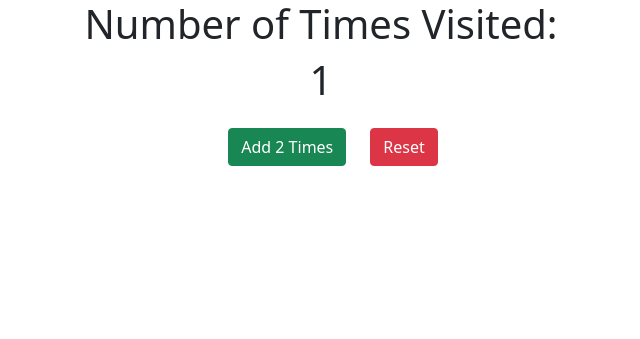
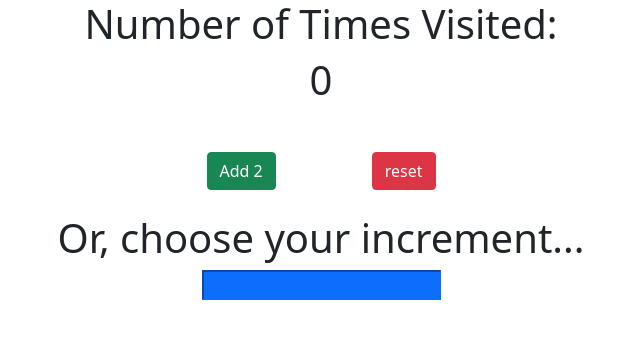
Before and after one commit to SarahMunson/python, a Flask app: page / in a window 1280 px wide. Shown: the top 339 px of the page, without its empty margins (319-959 px from the left). Run offline with Flask 2, Linux system fonts and the light colour scheme.

Commit message:
counter finished

```diff
--- a/w1d5/counter/server.py
+++ b/w1d5/counter/server.py
@@ -5,22 +5,28 @@ app.secret_key = 'keep it safe'
 
 @app.route('/')
 def main():
+    if 'counter' not in session:
+        session['counter'] = 0
+    else:
+        session['counter'] += 1
     return render_template('index.html')
-
-# @app.route('/', method=['POST'])
-# def main():
-#     return redirect('/tracker')
 
 @app.route('/tracker')
 def tracker():
-#     if 'key_name' in session:
-#       print('key exists!')
-# else:
-#     print("key 'key_name' does NOT exist")
+    session['counter'] += 1
+    return redirect('/')
 
-    session['username'] = request.form['name']
-    session['useremail'] = request.form['email']
-    return render_template('counter.html')
+@app.route('/reset')
+def reset():
+    session.clear()
+    return redirect('/')
+
+@app.route('/choose', methods=['POST'])
+def choose():
+    session['choose'] = int(request.form['choose'])
+    session['counter'] += session['choose'] - 1
+    return redirect('/')
+
 
 
 if __name__ == "__main__":
--- a/w1d5/counter/templates/index.html
+++ b/w1d5/counter/templates/index.html
@@ -9,15 +9,21 @@
 
 </head>
 <body>
-    <div class="counter text-center">
+    <div class="text-center">
         <h1>Number of Times Visited:</h1>
-        <div class="counter h1"> 1 </div>
+        <div class="h1">
+            {{session['counter']}}
+        </div>
     </div>
     <div class="d-flex justify-content-sm-center mt-4">
-        <label for="submit"></label>
-        <input class="btn btn-success mx-4" type="submit" name="counter" id="" value="Add 2 Times">
-        <label for="reset"></label>
-        <input class="btn btn-danger" type="submit" name="reset" value="Reset">
+        <a href="/tracker" class="btn btn-success mt-4 mx-5">Add 2</a>
+        <a href="/reset" class="btn btn-danger mt-4 mx-5"> reset</a>
+    </div>
+    <div class="mt-4 text-center">
+        <h1>Or, choose your increment...</h1>
+        <form action="/choose" method="post">
+            <input type="number" name="choose" id="" class="btn-primary">
+        </form>
     </div>
 </body>
 </html>
```
